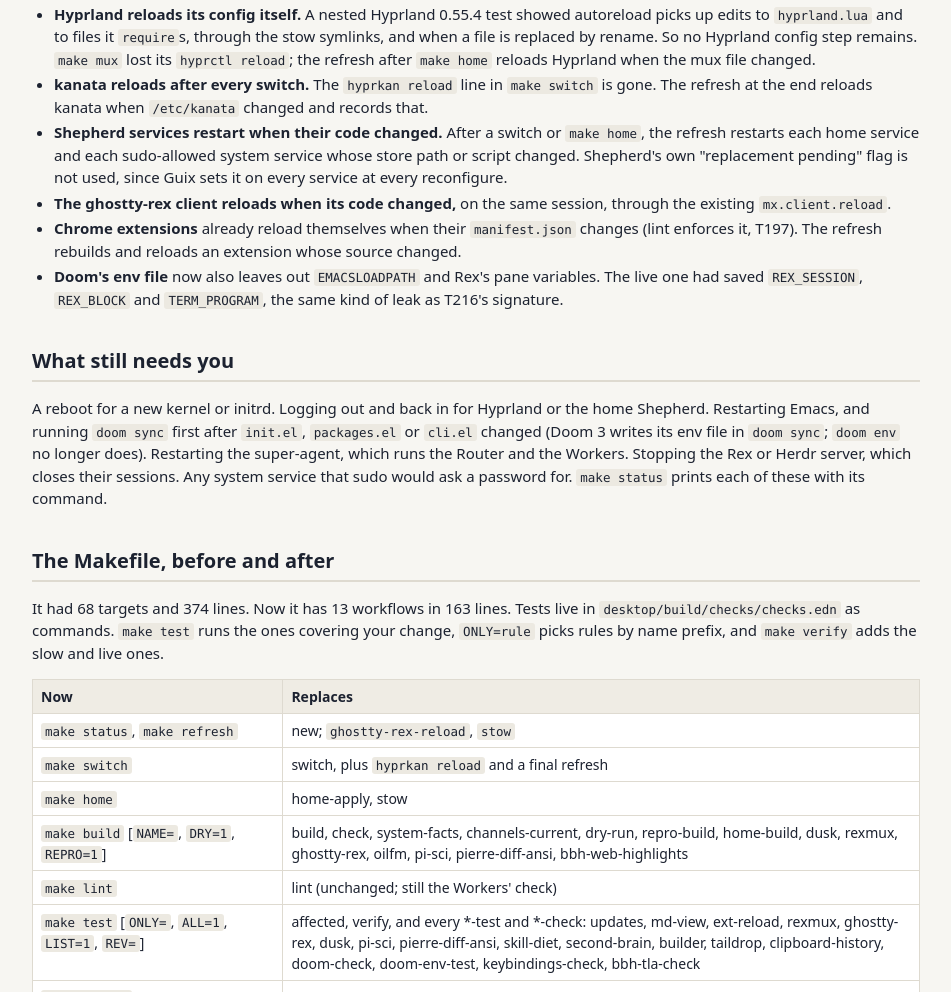
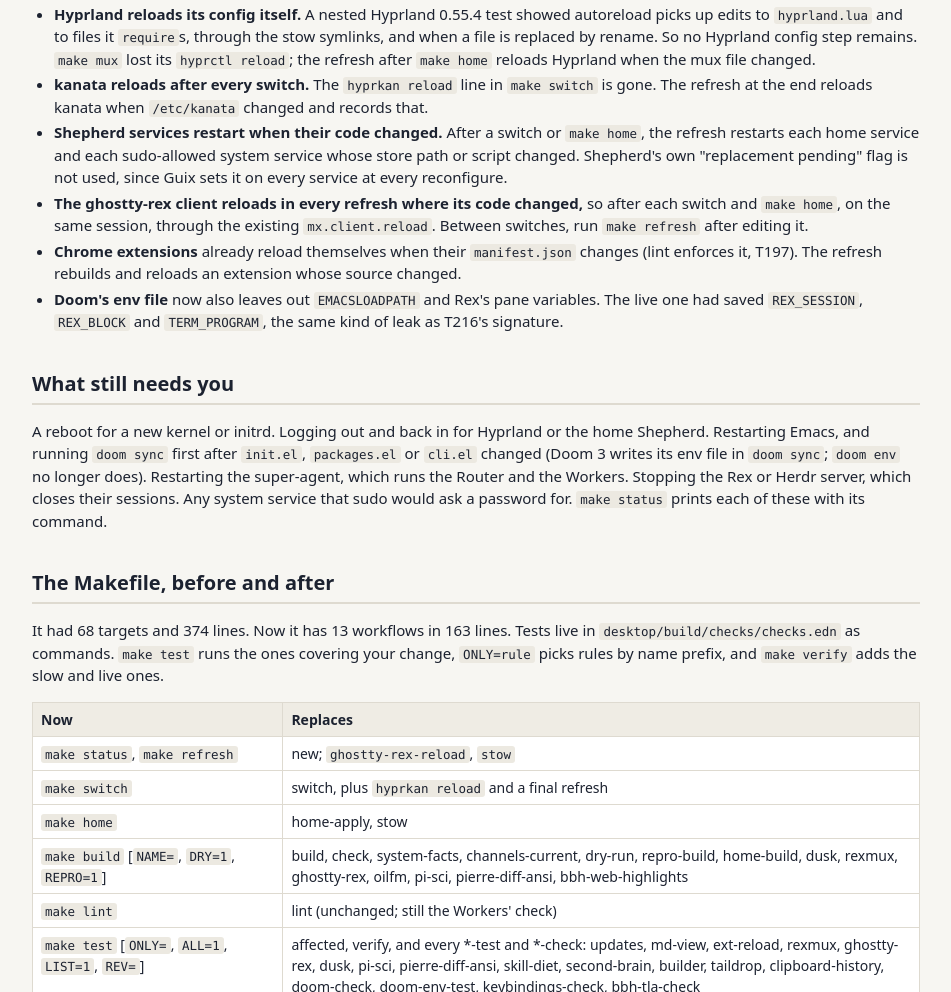
Before and after one commit to doueng/guix, a browser extension: page docs/reloading.html in a window 1280 px wide. Shown: the part 2054-3046 px from the top of the page, without its empty margins (164-1115 px from the left). Drawn offline with Linux system fonts and the light colour scheme.

Commit message:
[T218] docs/reloading.html: the ghostty-rex client reloads in each refresh, not on its own

```diff
--- a/docs/reloading.html
+++ b/docs/reloading.html
@@ -74,7 +74,7 @@ svg{width:100%;height:auto;display:block}svg text{font-family:system-ui,-apple-s
 <li><b>Hyprland reloads its config itself.</b> A nested Hyprland 0.55.4 test showed autoreload picks up edits to <code>hyprland.lua</code> and to files it <code>require</code>s, through the stow symlinks, and when a file is replaced by rename. So no Hyprland config step remains. <code>make mux</code> lost its <code>hyprctl reload</code>; the refresh after <code>make home</code> reloads Hyprland when the mux file changed.</li>
 <li><b>kanata reloads after every switch.</b> The <code>hyprkan reload</code> line in <code>make switch</code> is gone. The refresh at the end reloads kanata when <code>/etc/kanata</code> changed and records that.</li>
 <li><b>Shepherd services restart when their code changed.</b> After a switch or <code>make home</code>, the refresh restarts each home service and each sudo-allowed system service whose store path or script changed. Shepherd's own "replacement pending" flag is not used, since Guix sets it on every service at every reconfigure.</li>
-<li><b>The ghostty-rex client reloads when its code changed,</b> on the same session, through the existing <code>mx.client.reload</code>.</li>
+<li><b>The ghostty-rex client reloads in every refresh where its code changed,</b> so after each switch and <code>make home</code>, on the same session, through the existing <code>mx.client.reload</code>. Between switches, run <code>make refresh</code> after editing it.</li>
 <li><b>Chrome extensions</b> already reload themselves when their <code>manifest.json</code> changes (lint enforces it, T197). The refresh rebuilds and reloads an extension whose source changed.</li>
 <li><b>Doom's env file</b> now also leaves out <code>EMACSLOADPATH</code> and Rex's pane variables. The live one had saved <code>REX_SESSION</code>, <code>REX_BLOCK</code> and <code>TERM_PROGRAM</code>, the same kind of leak as T216's signature.</li>
 </ul>
```
